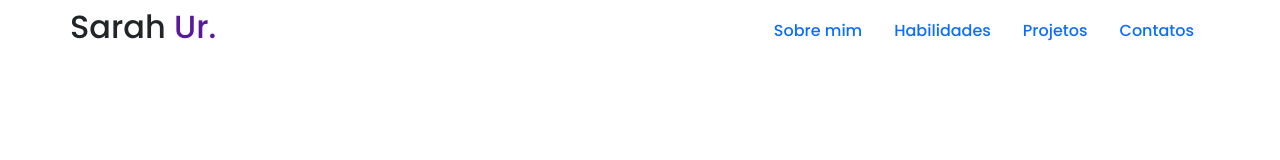
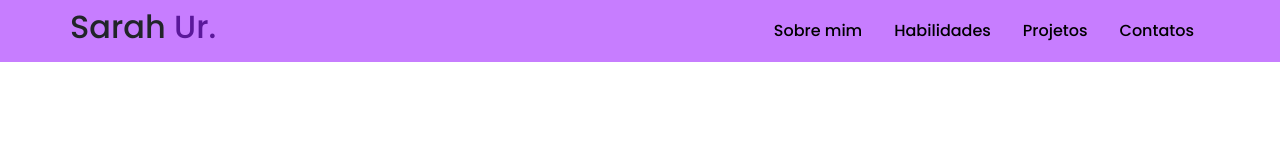
Before and after one commit to ursarah/site_portfolio, a plain HTML site: page index.html in a window 1280 px wide. Drawn offline with nearby package versions, Linux system fonts and the light colour scheme.

Commit message:
feat: estilizando navbar

```diff
--- a/css/reset.css
+++ b/css/reset.css
@@ -1,4 +1,7 @@
 @import url('https://fonts.googleapis.com/css2?family=Inter:wght@300;500&family=Poppins:wght@300;500&display=swap');
+:root{
+    --
+}
 
 *{
     margin: 0;
@@ -8,6 +11,9 @@
     list-style: none;
     /* outline: 1px solid red; */
     outline-offset: -1px;
+}
+.header-navbar {
+    background-color: #C77DFF;
 }
 header {
     font-family: 'Poppins', sans-serif;
@@ -19,3 +25,9 @@ header div h1 {
 header span {
     color: #5A189A;
 }
+.navbar ul a{
+    color: #000;
+}
+.navbar ul a:hover{
+    color: #5A189A;
+}
--- a/index.html
+++ b/index.html
@@ -14,7 +14,7 @@
     <script src="js/script.js" defer></script>
 </head>
 <body>
-    <header>
+    <header class="header-navbar">
         <nav class="container navbar">
             <div>
                 <h2>Sarah <span>Ur.</span></h2>
```
